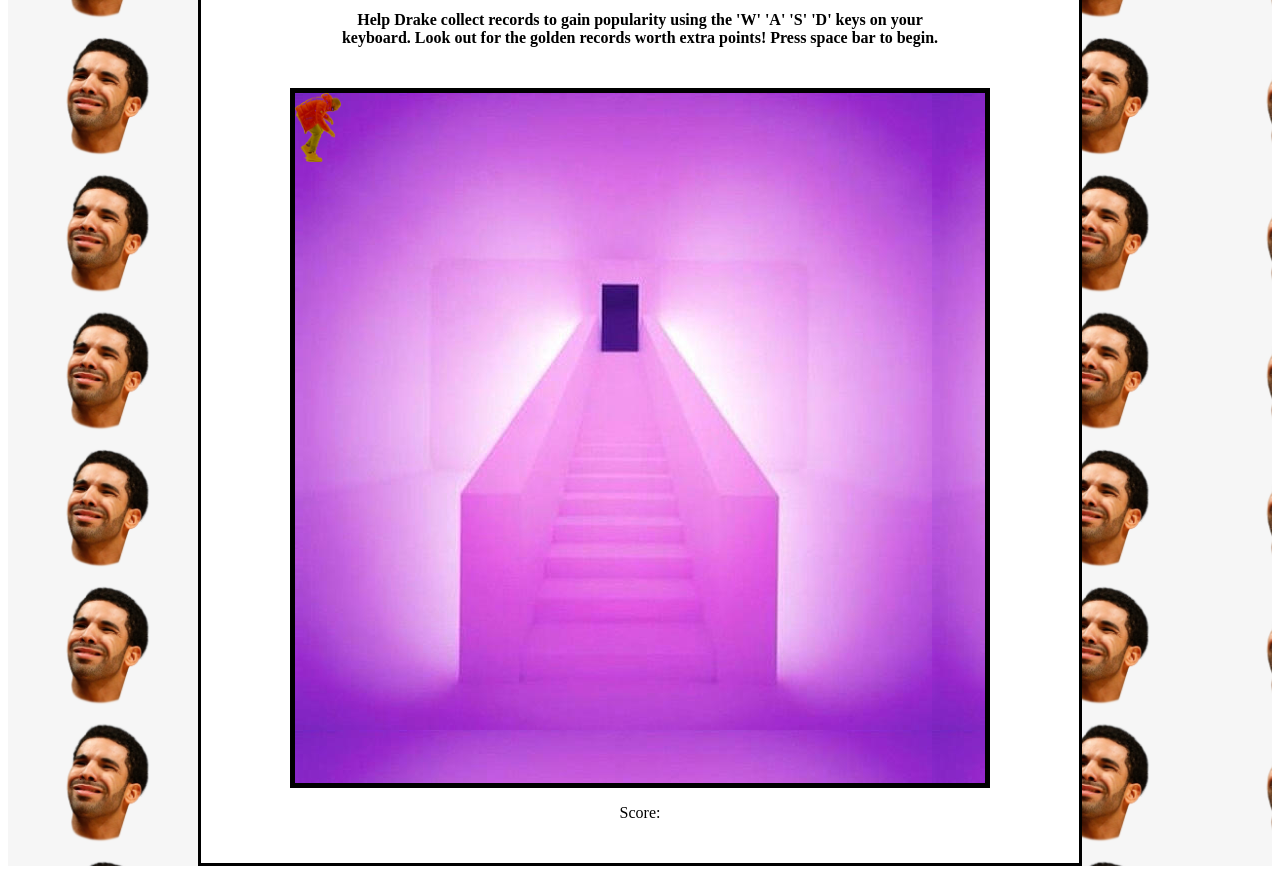
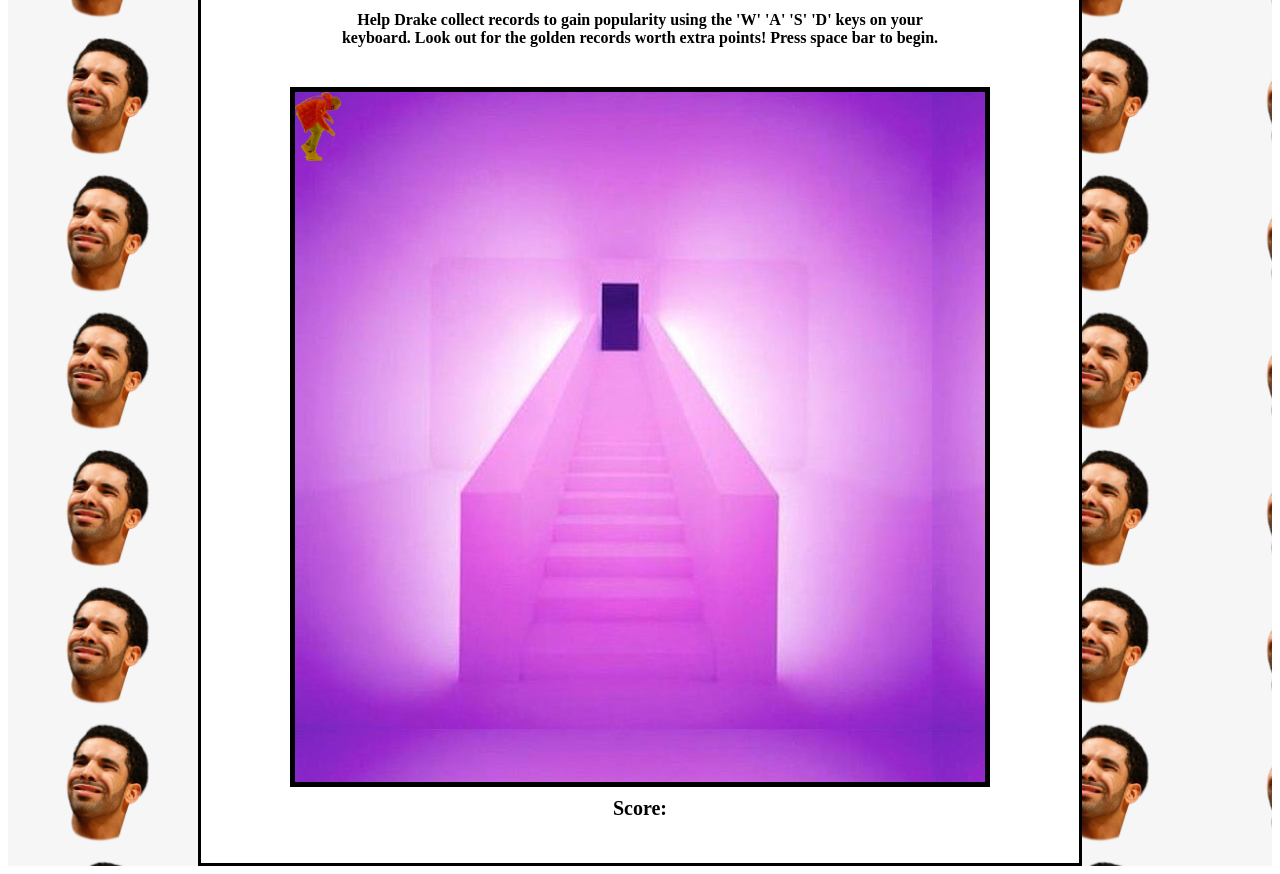
Before and after one commit to EdwardGillard/SEI-project-one-Game, a plain HTML site: page index.html in a window 1280 px wide. Shown: the part 118-992 px from the top of the page. Drawn offline with Linux system fonts and the light colour scheme.

Commit message:
update to css

```diff
--- a/index.html
+++ b/index.html
@@ -25,7 +25,7 @@
           your keyboard. Look out for the golden records worth extra points! Press space bar to begin. </strong></p>
       <div class="game-board">
         <div class="grid"></div>
-          <p>Score:<span class="score"></span></p>
+        <p class="score-tag">Score: <span class="score"></span></p>
       </div>
     </main>
   </div>
--- a/style/main.css
+++ b/style/main.css
@@ -65,6 +65,12 @@
   border-left: 3px solid black;
 }
 
+.score-tag, .score{
+  font-size: 20px;
+  font-weight: bold;
+  margin-top: 10px;
+}
+
 .grid {
   align-items: center;
   border: 5px solid black;
```
Also changed, not shown: Pictures/backgroundchange1.png, Pictures/drake.png. Lines whose indentation alone changed are shown as unchanged.
